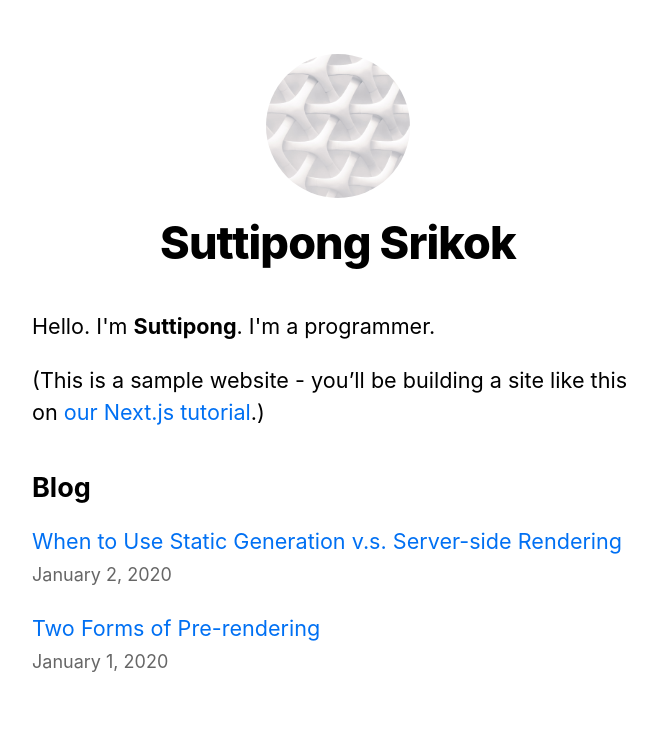
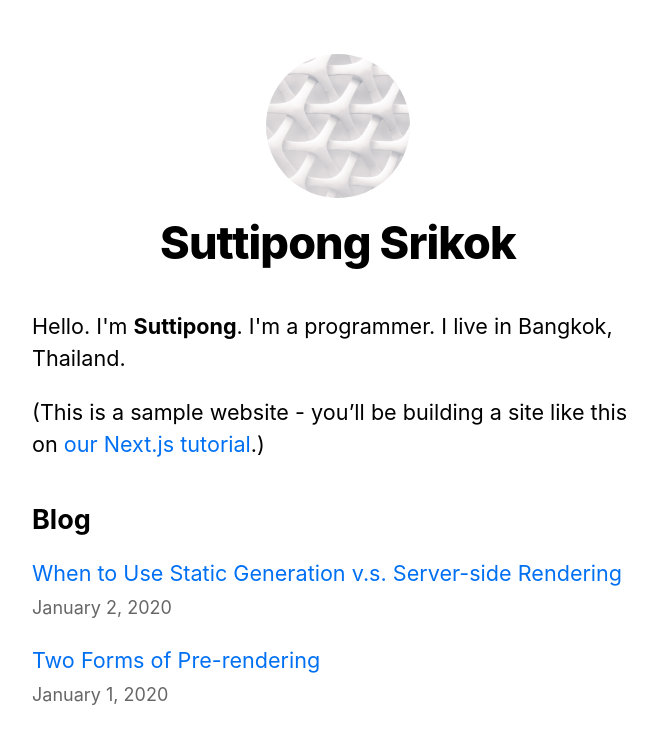
Before and after one commit to suttipong-toptrader/nextjs-blog, a Next.js app: page / in a window 1280 px wide. Shown: the top 744 px of the page, without its empty margins (302-959 px from the left). Built offline with nearby package versions, Linux system fonts and the light colour scheme.

Commit message:
Edit info

```diff
--- a/pages/index.js
+++ b/pages/index.js
@@ -21,7 +21,7 @@ export default function Home({ allPostsData }) {
         <title>{siteTitle}</title>
       </Head>
       <section className={utilStyles.headingMd}>
-        <p>Hello. I'm <b>Suttipong</b>. I'm a programmer.</p>
+        <p>Hello. I'm <b>Suttipong</b>. I'm a programmer. I live in Bangkok, Thailand.</p>
         <p>
           (This is a sample website - you’ll be building a site like this on{' '}
           <a href="https://nextjs.org/learn">our Next.js tutorial</a>.)
```
